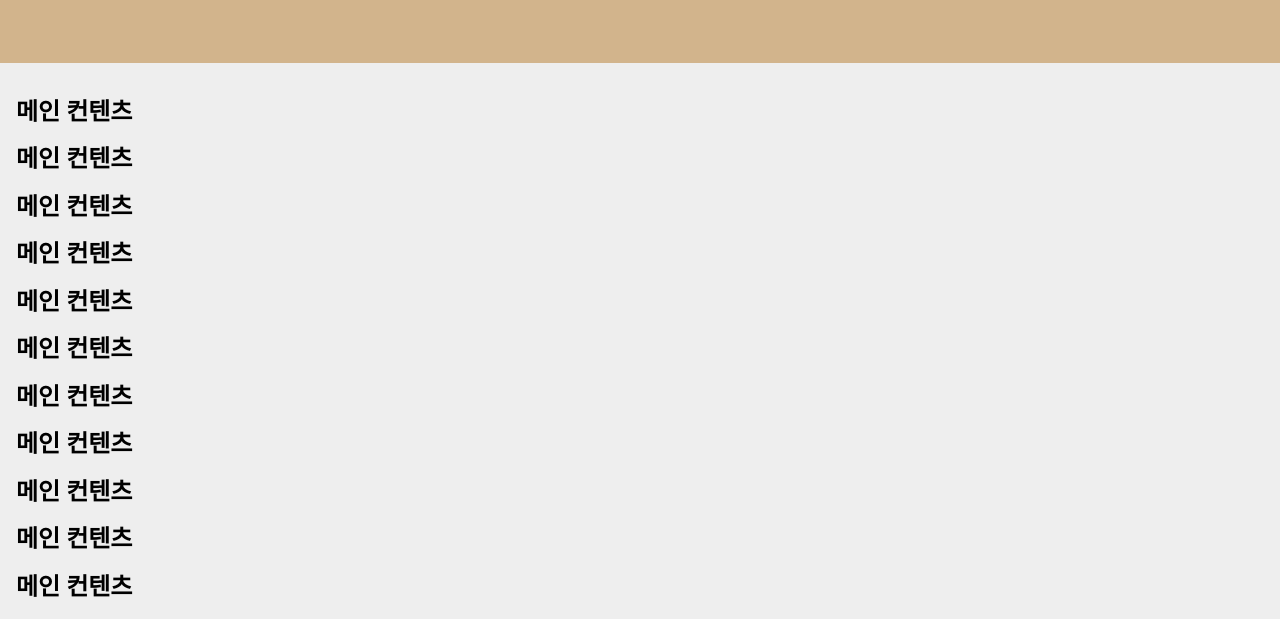
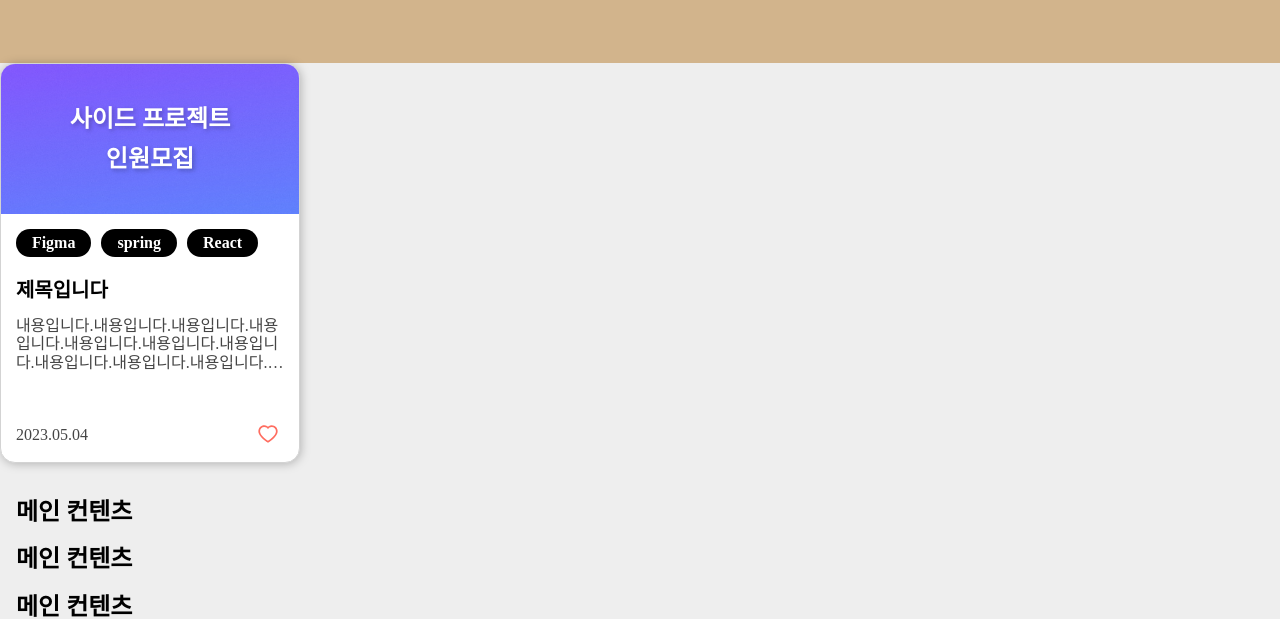
Before and after one commit to Side-Effect-Team/side-effect-frontend, a Next.js app: page / in a window 1280 px wide. Shown: the part 512-1131 px from the top of the page. Built offline with nearby package versions, Linux system fonts and the light colour scheme.

Commit message:
feat: 프로젝트 모집 게시판 카드 구현

```diff
--- /dev/null
+++ b/components/BoardCard/index.tsx
@@ -0,0 +1,34 @@
+import { useState } from "react";
+import * as S from "./styles";
+
+export default function BoardCard() {
+  const [isLike, setIsLike] = useState(false);
+  const onClickHeart = () => {
+    setIsLike((prev) => !prev);
+  };
+  return (
+    <S.Container>
+      <S.Header>
+        <S.HeaderTitle>사이드 프로젝트 인원모집</S.HeaderTitle>
+      </S.Header>
+      <S.ContentsWrapper>
+        <S.TagWrapper>
+          {/* 최대 6개 태그 까지만 가능 */}
+          <S.Tag>Figma</S.Tag>
+          <S.Tag>spring</S.Tag>
+          <S.Tag>React</S.Tag>
+        </S.TagWrapper>
+        <S.Title>제목입니다</S.Title>
+        <S.Content>
+          내용입니다.내용입니다.내용입니다.내용입니다.내용입니다.내용입니다.내용입니다.내용입니다.내용입니다.내용입니다.내용입니다.내용입니다.내용입니다.내용입니다.내용입니다.내용입니다.내용입니다.내용입니다.내용입니다.내용입니다.내용입니다.내용입니다.내용입니다.내용입니다.내용입니다.내용입니다.내용입니다.내용입니다.내용입니다.내용입니다.내용입니다.
+        </S.Content>
+        <S.Footer>
+          <S.CreateAt>2023.05.04</S.CreateAt>
+          <S.HeartButton onClick={onClickHeart}>
+            {isLike ? <S.HeartFillIcon /> : <S.HeartNotFillIcon />}
+          </S.HeartButton>
+        </S.Footer>
+      </S.ContentsWrapper>
+    </S.Container>
+  );
+}
--- /dev/null
+++ b/components/BoardCard/styles.ts
@@ -0,0 +1,116 @@
+import { HeartFilled, HeartOutlined } from "@ant-design/icons";
+import styled from "styled-components";
+import { theme } from "../../styles/Theme";
+
+export const Container = styled.div`
+  width: 300px;
+  height: 400px;
+  display: flex;
+  flex-direction: column;
+  align-items: flex-start;
+  justify-content: flex-start;
+  border: 1px solid lightgray;
+  border-radius: 15px;
+  overflow: hidden;
+  background-color: white;
+  cursor: pointer;
+  filter: drop-shadow(1px 1px 5px rgba(0, 0, 0, 0.25));
+  :hover {
+    filter: drop-shadow(1px 1px 5px rgba(21, 94, 239, 0.25));
+  }
+`;
+export const Header = styled.div`
+  width: 100%;
+  height: 150px;
+  display: flex;
+  flex-direction: column;
+  align-items: center;
+  justify-content: center;
+  background-image: url("/img/cardDefaultBackground.png");
+`;
+export const HeaderTitle = styled.div`
+  width: 80%;
+  color: white;
+  font-size: 24px;
+  font-weight: 600;
+  word-break: keep-all;
+  text-align: center;
+  line-height: 2.5rem;
+  text-overflow: ellipsis;
+  display: -webkit-box;
+  -webkit-line-clamp: 2;
+  -webkit-box-orient: vertical;
+  overflow: hidden;
+  text-shadow: 2px 2px 4px rgba(0, 0, 0, 0.25);
+`;
+export const ContentsWrapper = styled.div`
+  width: 100%;
+  height: calc(100% - 150px);
+  display: flex;
+  flex-direction: column;
+  align-items: flex-start;
+  justify-content: flex-start;
+  padding: 5%;
+`;
+export const TagWrapper = styled.div`
+  width: 100%;
+  max-height: 30%;
+  overflow: hidden;
+  display: flex;
+  flex-direction: row;
+  justify-content: flex-start;
+  align-items: center;
+  flex-wrap: wrap;
+  margin-bottom: 15px;
+`;
+export const Tag = styled.div`
+  font-size: 16px;
+  font-weight: 600;
+  color: white;
+  background-color: black;
+  margin-right: 10px;
+  margin-bottom: 7px;
+  padding: 0.3em 1em;
+  border-radius: 15px;
+`;
+export const Title = styled.div`
+  font-size: 20px;
+  font-weight: 600;
+  margin-bottom: 15px;
+`;
+export const Content = styled.div`
+  /* height: 40%; */
+  font-size: 16px;
+  font-weight: 400;
+  color: #454545;
+  margin-bottom: 15px;
+  display: -webkit-box;
+  -webkit-line-clamp: 3;
+  -webkit-box-orient: vertical;
+  overflow: hidden;
+`;
+export const Footer = styled.div`
+  width: 100%;
+  display: flex;
+  flex-direction: row;
+  justify-content: space-between;
+  align-items: center;
+  margin-top: auto;
+`;
+export const CreateAt = styled.div`
+  font-size: 16px;
+  color: #454545;
+`;
+export const HeartButton = styled.button`
+  background: none;
+  border: none;
+  cursor: pointer;
+`;
+export const HeartNotFillIcon = styled(HeartOutlined)`
+  color: ${theme.brandColor.coral};
+  font-size: 20px;
+`;
+export const HeartFillIcon = styled(HeartFilled)`
+  color: ${theme.brandColor.coral};
+  font-size: 20px;
+`;
--- a/package.json
+++ b/package.json
@@ -31,8 +31,10 @@
     "typescript": "^5.0.4"
   },
   "dependencies": {
+    "@ant-design/icons": "^5.0.1",
     "@reduxjs/toolkit": "^1.9.5",
     "@tanstack/react-query": "^4.29.3",
+    "antd": "^5.4.6",
     "framer-motion": "^10.12.4",
     "next": "^13.3.0",
     "polished": "^4.2.2",
--- a/pages/index.tsx
+++ b/pages/index.tsx
@@ -2,11 +2,13 @@ import Button from "../components/Button";
 import Carousel from "../components/Carousel";
 import styled from "styled-components";
 import Input from "../components/Input";
+import BoardCard from "../components/BoardCard";
 
 export default function Home() {
   return (
     <Wrapper>
       <Carousel />
+      <BoardCard />
       <MainStyled>
         <h2>메인 컨텐츠</h2>
         <h2>메인 컨텐츠</h2>
```
Also changed, not shown: public/img/cardDefaultBackground.png (added), 1 other file (tests, documents, lock files or other folders).
